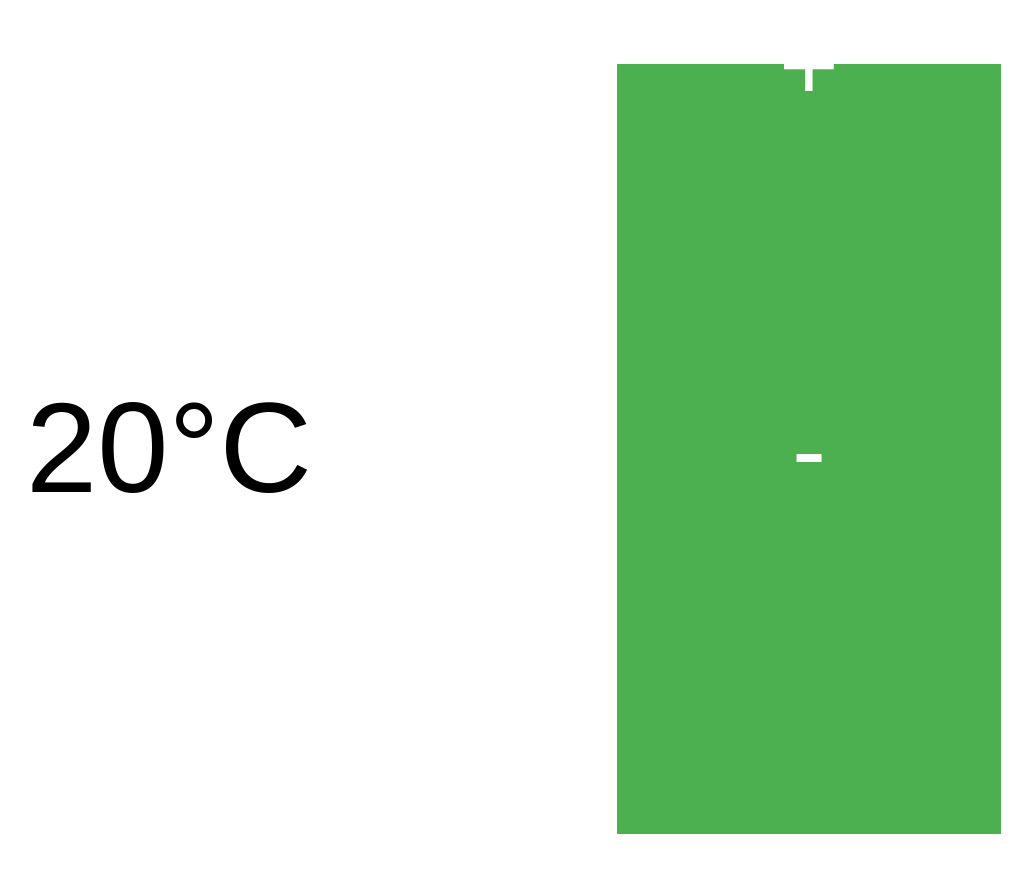
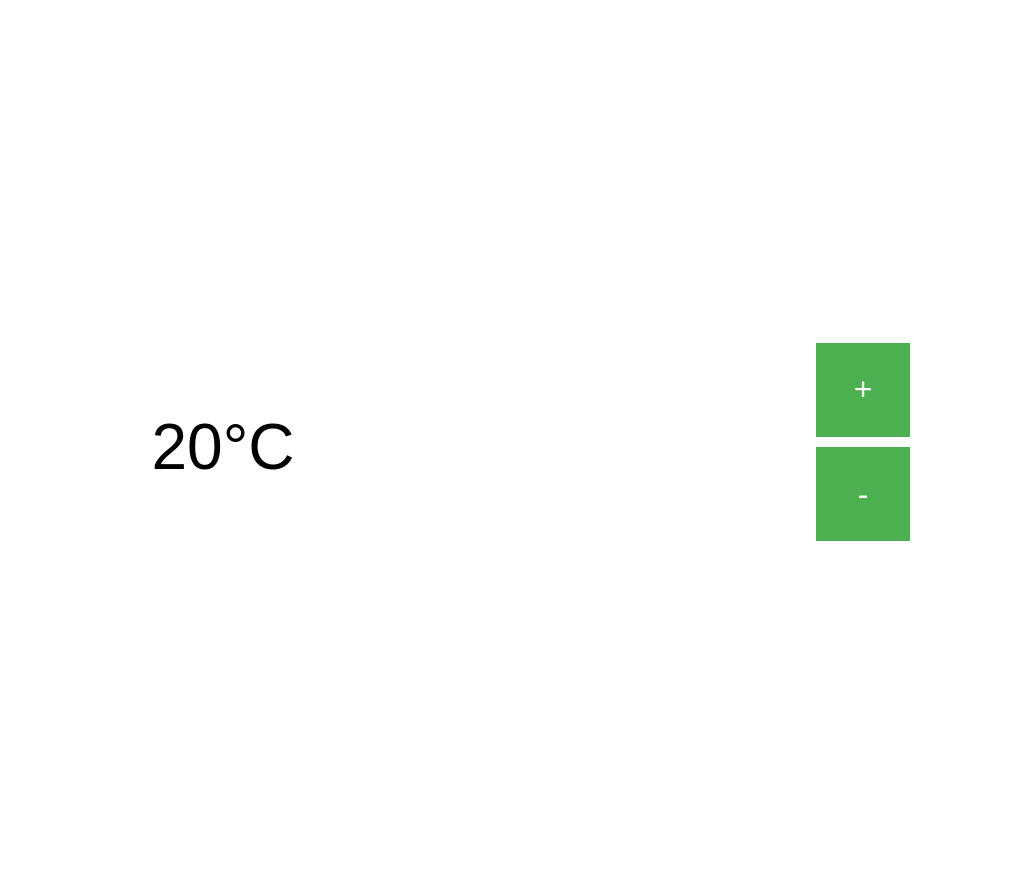
Before and after one commit to mohdhisham24/ThesisWebapp, a Flask app: page /raspberry_touch in a window 1280 px wide. Shown: the whole page, without its empty margins (215-1247 px from the left). Run offline with Flask 3, Linux system fonts and the light colour scheme; some libraries are stand-ins or nearby versions.

Commit message:
screen fix v2

```diff
--- a/templates/raspberry_touch.html
+++ b/templates/raspberry_touch.html
@@ -20,32 +20,32 @@
             background-color: #f0f0f0;
         }
         .container {
-            width: 100%;
-            height: 100%;
+            width: 100%; /* Full width */
+            height: 100%; /* Full height */
             display: flex;
             background-color: #fff;
             box-shadow: 0 0 10px rgba(0,0,0,0.1);
+            flex-direction: row; /* Ensure horizontal layout */
         }
         .temperature-display {
-            flex: 1;
+            flex: 1; /* Takes up available space */
             display: flex;
             justify-content: center;
             align-items: center;
-            font-size: 10vw;
+            font-size: 5vw; /* Responsive font size */
         }
         .button-container {
-            width: 30%;
+            width: 30%; /* Fixed width for button container */
             display: flex;
             flex-direction: column;
-            justify-content: space-around;
+            justify-content: center; /* Center buttons vertically */
             align-items: center;
-            padding: 5%;
+            padding: 10px; /* Padding for spacing */
         }
         .temp-button {
-            width: 100%;
-            height: 0;
-            padding-bottom: 100%; /* Makes the button square */
-            font-size: 8vw;
+            width: 25mm; /* Fixed width */
+            height: 25mm; /* Fixed height */
+            font-size: 2.5vw; /* Responsive font size */
             border: none;
             background-color: #4CAF50;
             color: white;
@@ -53,9 +53,7 @@
             display: flex;
             justify-content: center;
             align-items: center;
-        }
-        .temp-button span {
-            position: absolute;
+            margin-bottom: 10px; /* Space between buttons */
         }
     </style>
     <script src="https://cdnjs.cloudflare.com/ajax/libs/socket.io/4.0.1/socket.io.js"></script>
@@ -64,8 +62,8 @@
     <div class="container">
         <div class="temperature-display" id="temperature">20°C</div>
         <div class="button-container">
-            <button class="temp-button" onclick="updateTemperature(1)"><span>+</span></button>
-            <button class="temp-button" onclick="updateTemperature(-1)"><span>-</span></button>
+            <button class="temp-button" onclick="updateTemperature(1)">+</button>
+            <button class="temp-button" onclick="updateTemperature(-1)">-</button>
         </div>
     </div>
 
```
